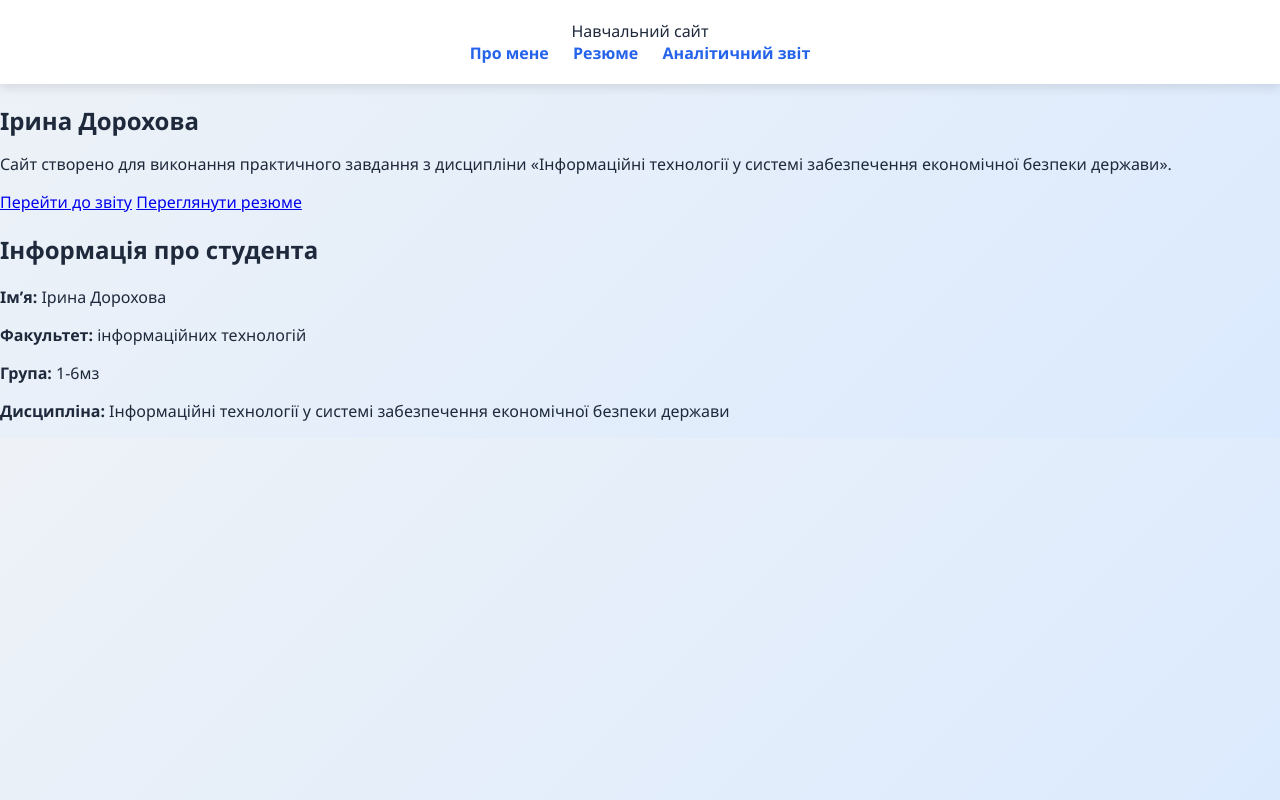
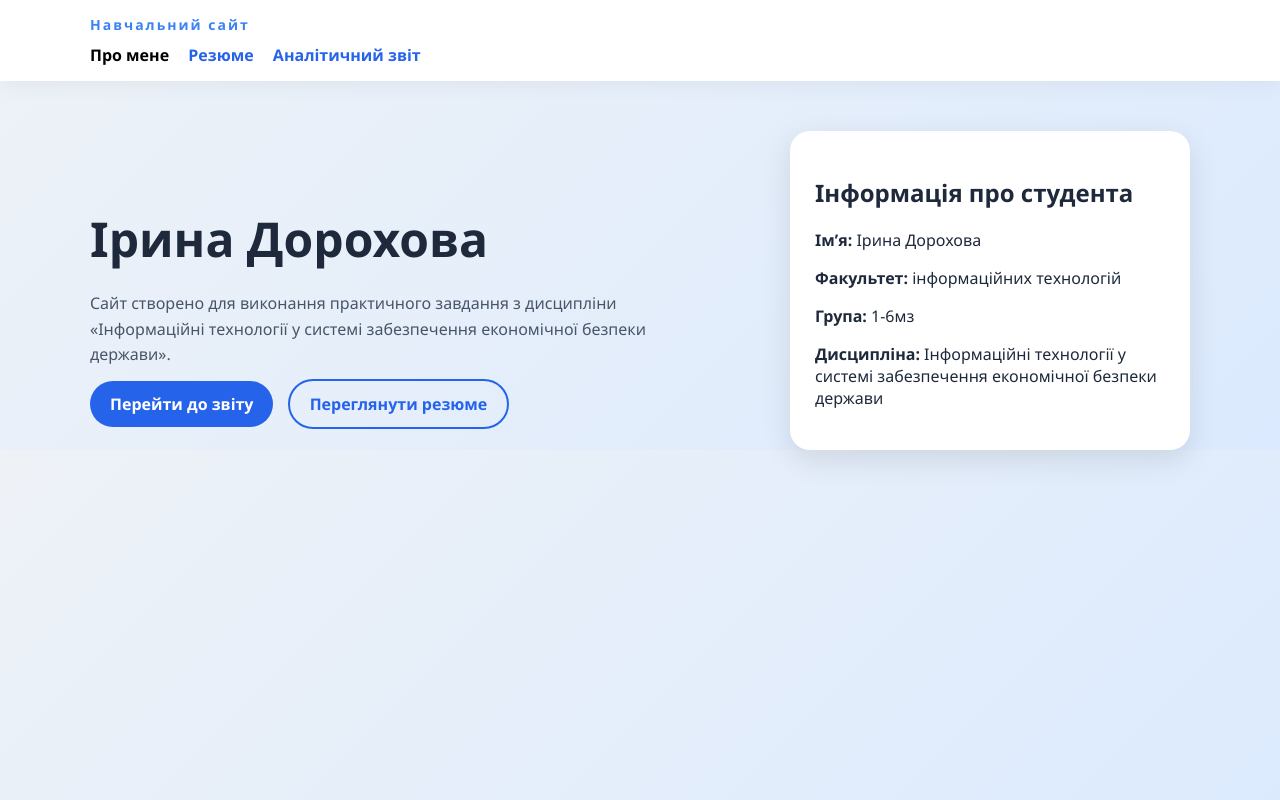
Before and after one commit to Irina-1101/EcoSecDorokhova, a plain HTML site: page index.html in a window 1280 px wide. Drawn offline with Linux system fonts and the light colour scheme.

Commit message:
Update style.css

```diff
--- a/style.css
+++ b/style.css
@@ -5,33 +5,92 @@ background: linear-gradient(135deg, #eef2f7, #dbeafe);
 color: #1e293b;
 }
 
-header {
+/* HEADER */
+.header {
 background: white;
-padding: 20px;
-text-align: center;
-box-shadow: 0 4px 10px rgba(0,0,0,0.1);
+padding: 15px 0;
+box-shadow: 0 4px 20px rgba(0,0,0,0.05);
+}
+
+.container {
+max-width: 1100px;
+margin: auto;
+padding: 0 20px;
+}
+
+.logo {
+font-size: 14px;
+letter-spacing: 2px;
+color: #3b82f6;
+font-weight: 700;
+}
+
+nav {
+margin-top: 10px;
 }
 
 nav a {
-margin: 0 10px;
+margin-right: 15px;
 text-decoration: none;
 color: #2563eb;
 font-weight: 600;
 }
 
-nav a:hover {
-text-decoration: underline;
+nav a.active {
+color: black;
 }
 
-.card {
-max-width: 900px;
-margin: 40px auto;
-padding: 30px;
-background: white;
-border-radius: 12px;
-box-shadow: 0 10px 30px rgba(0,0,0,0.1);
+/* HERO */
+.hero {
+display: flex;
+justify-content: space-between;
+align-items: center;
+margin-top: 50px;
+gap: 40px;
 }
 
-h1 {
-margin-bottom: 10px;
+.hero-left {
+max-width: 600px;
 }
+
+.hero-left h1 {
+font-size: 48px;
+margin-bottom: 20px;
+}
+
+.hero-left p {
+color: #475569;
+line-height: 1.6;
+}
+
+/* BUTTONS */
+.buttons {
+margin-top: 25px;
+}
+
+.btn {
+padding: 12px 20px;
+border-radius: 25px;
+text-decoration: none;
+font-weight: 600;
+margin-right: 10px;
+}
+
+.primary {
+background: #2563eb;
+color: white;
+}
+
+.secondary {
+border: 2px solid #2563eb;
+color: #2563eb;
+}
+
+/* CARD */
+.hero-card {
+background: white;
+padding: 25px;
+border-radius: 20px;
+box-shadow: 0 10px 30px rgba(0,0,0,0.1);
+max-width: 350px;
+}
```
